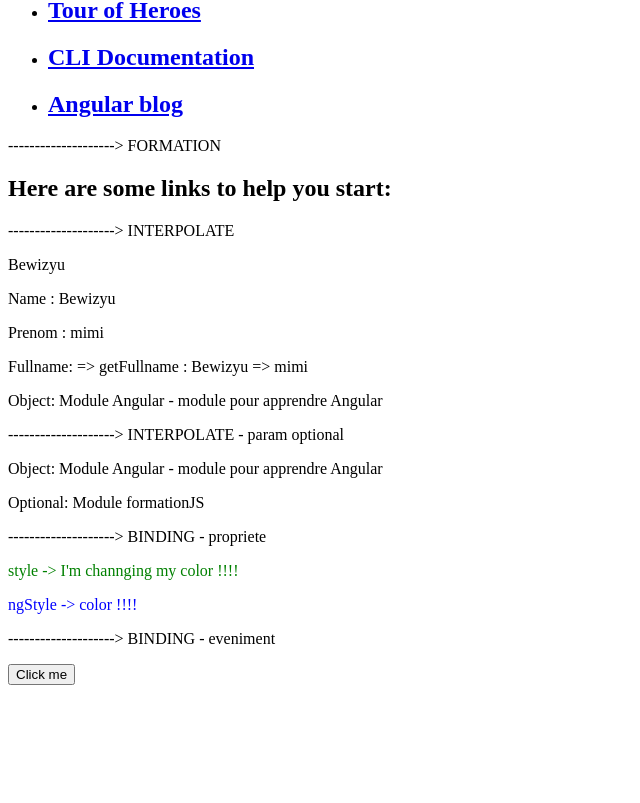
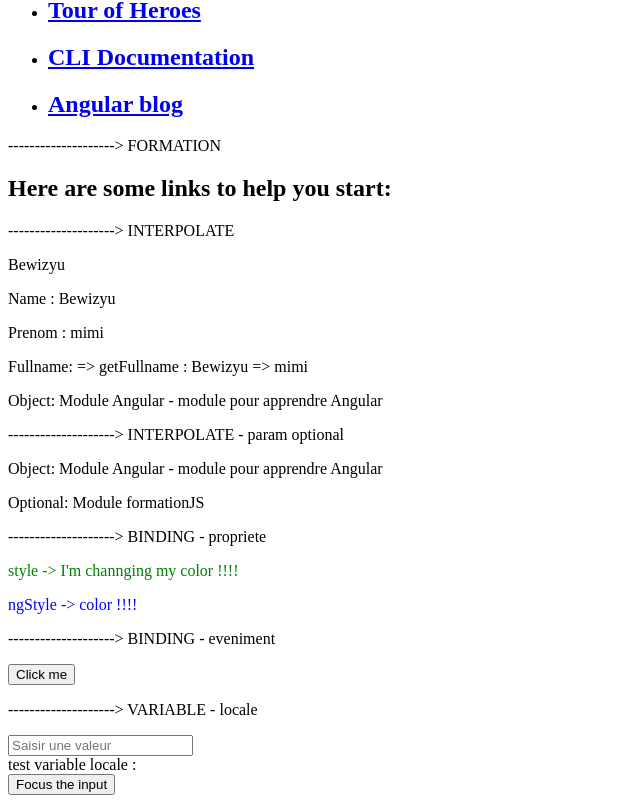
Before and after one commit to avlas/formation-angular-formation-cli, an Angular app: page / in a window 1280 px wide. Shown: the part 454-1257 px from the top of the page, without its empty margins (0-640 px from the left). Before the commit the page ends 1147 px from the top, so only its background shows below. Built offline with nearby package versions, Linux system fonts and the light colour scheme.

Commit message:
variable locale

```diff
--- a/src/app/app.component.html
+++ b/src/app/app.component.html
@@ -29,3 +29,5 @@
 <app-binding-propriete></app-binding-propriete>
 
 <app-binding-eveniment></app-binding-eveniment>
+
+<app-variable-locale></app-variable-locale>
--- a/src/app/app.module.ts
+++ b/src/app/app.module.ts
@@ -7,9 +7,10 @@
 import { InterpolateParamOptionalComponent } from './interpolate-param-optional/interpolate-param-optional.component';
 import { BindingProprieteComponent } from './binding-propriete/binding-propriete.component';
 import { BindingEvenimentComponent } from './binding-eveniment/binding-eveniment.component';
+import { VariableLocaleComponent } from './variable-locale/variable-locale.component';
 
 @NgModule({
-  declarations: [ AppComponent, FormationComponent, InterpolateComponent, InterpolateParamOptionalComponent, BindingProprieteComponent, BindingEvenimentComponent ],
+  declarations: [ AppComponent, FormationComponent, InterpolateComponent, InterpolateParamOptionalComponent, BindingProprieteComponent, BindingEvenimentComponent, VariableLocaleComponent ],
   imports: [  BrowserModule ],
   providers: [],
   bootstrap: [AppComponent]
--- /dev/null
+++ b/src/app/variable-locale/variable-locale.component.html
@@ -0,0 +1,16 @@
+<p>
+  -------------------->  VARIABLE - locale
+</p>
+
+<div>
+  <input type="text"
+         #customVariable
+         placeholder="Saisir une valeur">
+
+  <div>test variable locale : {{customVariable.value}}</div>
+
+</div>
+
+<div>
+  <button (click)="customVariable.focus()"> Focus the input </button>
+</div>
--- /dev/null
+++ b/src/app/variable-locale/variable-locale.component.ts
@@ -0,0 +1,15 @@
+import { Component, OnInit } from '@angular/core';
+
+@Component({
+  selector: 'app-variable-locale',
+  templateUrl: './variable-locale.component.html',
+  styleUrls: ['./variable-locale.component.css']
+})
+export class VariableLocaleComponent implements OnInit {
+
+  constructor() { }
+
+  ngOnInit() {
+  }
+
+}
```
Also changed, not shown: src/app/variable-locale/variable-locale.component.css (added), 1 other file (tests, documents, lock files or other folders).
